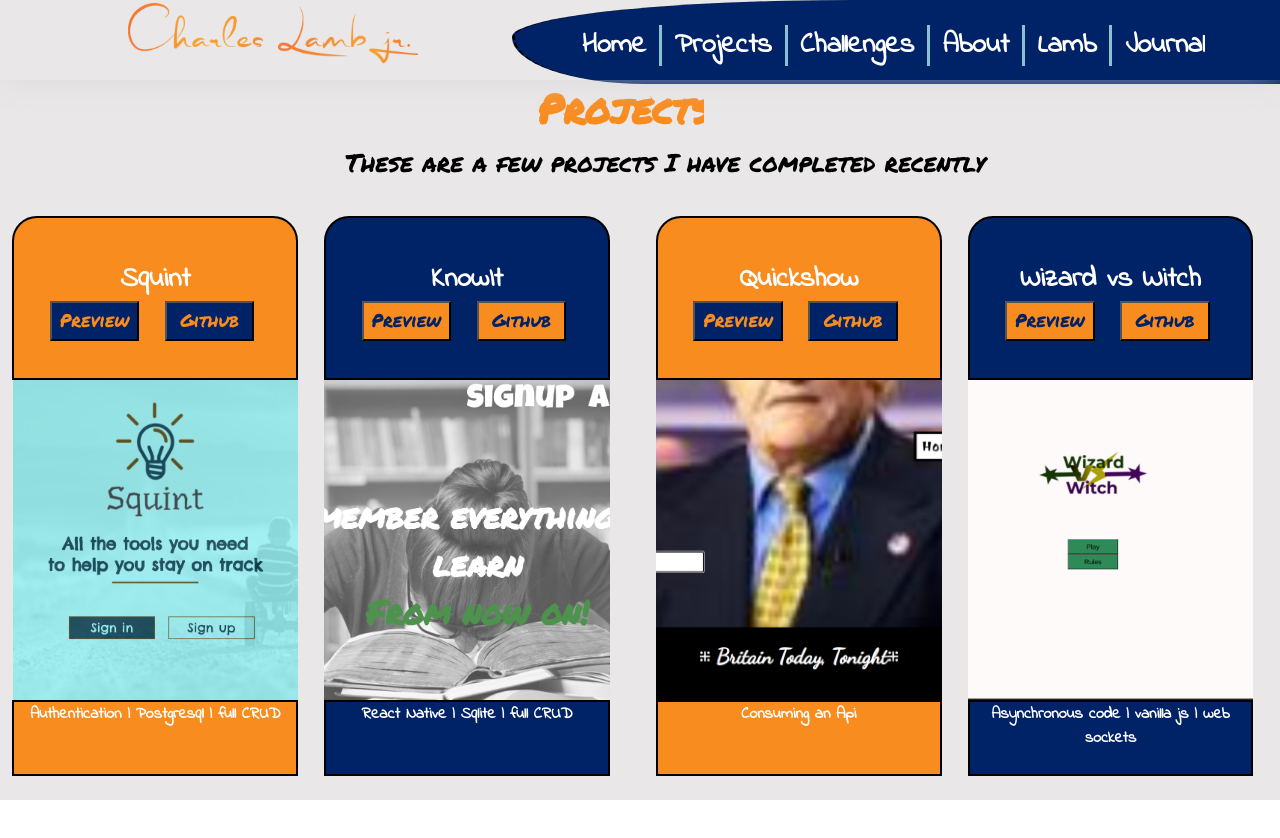
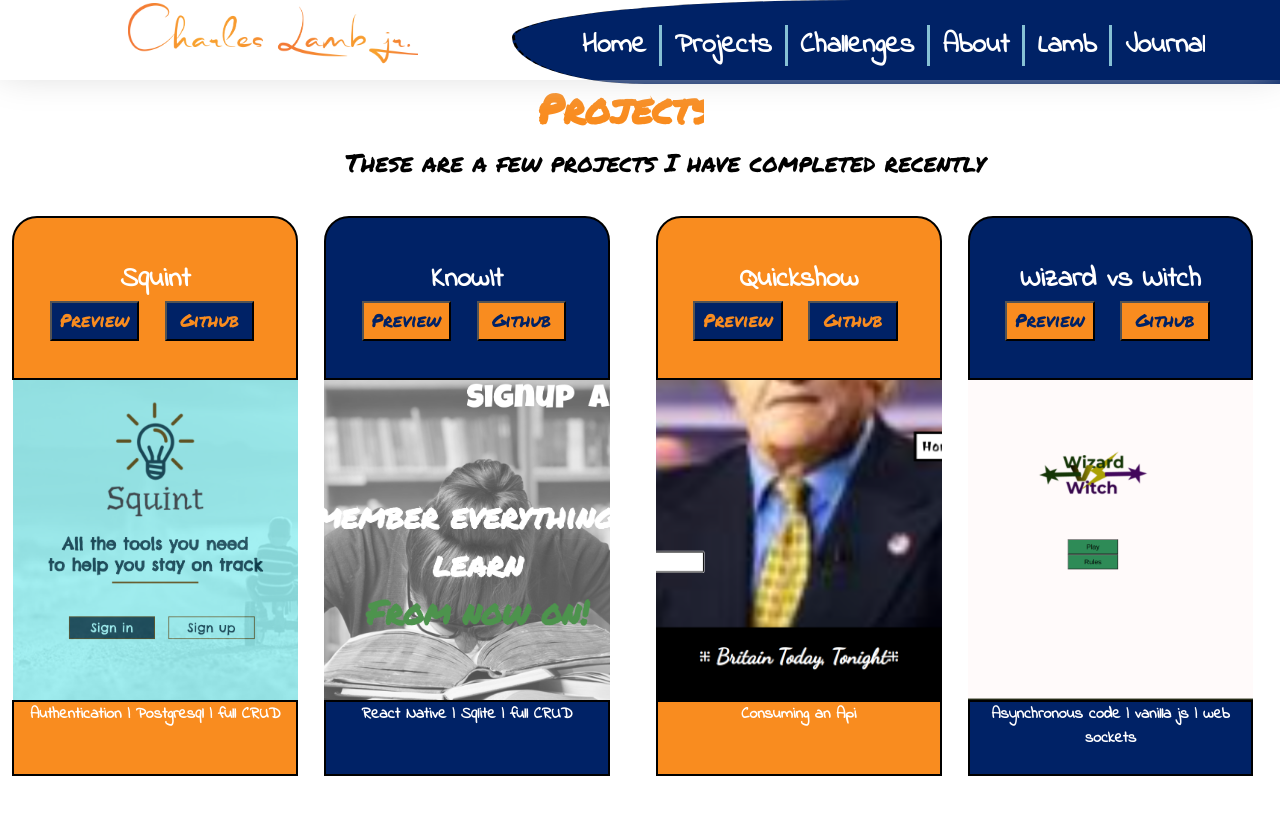
Before and after one commit to cyberstizz/charleslambjr, a React (Create React App) app: page /projects in a window 1280 px wide. Shown: the top 838 px of the page. Built offline with nearby package versions, Linux system fonts and the light colour scheme; a web font is replaced by a local one.

Commit message:
changedthe background color of the projects page

```diff
--- a/src/components/Projects.css
+++ b/src/components/Projects.css
@@ -46,7 +46,7 @@
 
 #projectsBackground{
     z-index: -1;
-    background-color: rgb(233, 231, 231);
+    background-color: white;
     width: 100%;
     height: 100%;
 }
```
